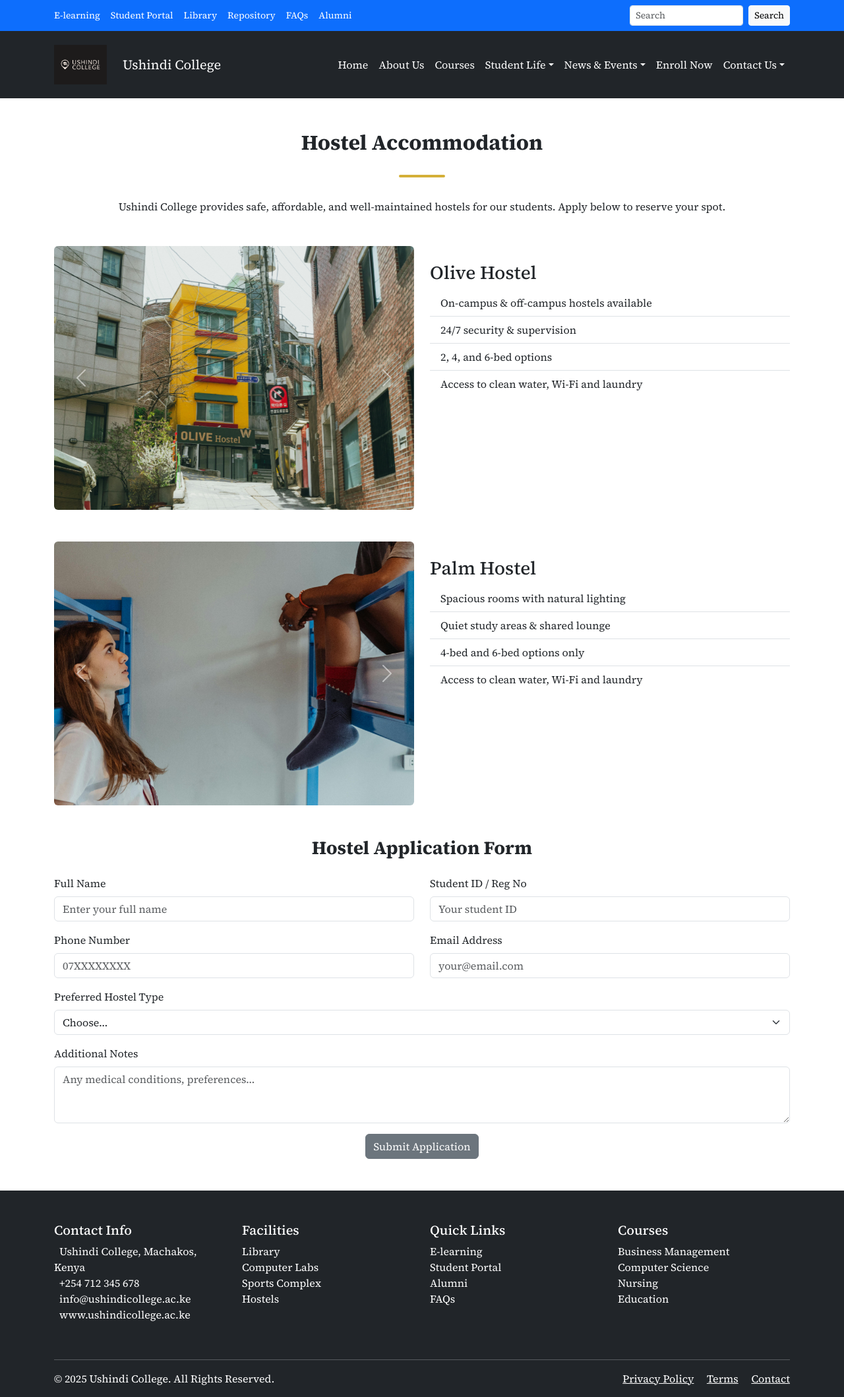
After one commit to Shallon20/college, a Django app: page /accommodation/ in a window 1280 px wide. The commit adds this page. Shown: the whole page at 66% size. Run offline with Django 5.2, Linux system fonts and the light colour scheme.

Commit message:
Accommodation, dispensary, jobs& internship and sports-clubs pages

```diff
--- a/DjangoProject/urls.py
+++ b/DjangoProject/urls.py
@@ -25,5 +25,9 @@ urlpatterns = [
     path('courses/', views.courses, name='courses'),
     path('office-of-dean-of-students/', views.officeOfDos, name='officeOfDos'),
     path('student-association/', views.studentAssociation, name='studentAssociation'),
+    path('jobs-internships-advertisements/', views.jobsInterniships, name='jobsInternships'),
+    path('sports-clubs/', views.sportsClubs, name='sportsClubs'),
+    path('accommodation/', views.accommodation, name='accommodation'),
+    path('dispensary/', views.dispensary, name='dispensary'),
     path('admin/', admin.site.urls),
 ]
--- a/myapp/views.py
+++ b/myapp/views.py
@@ -19,3 +19,19 @@ def officeOfDos(request):
 
 def studentAssociation(request):
     return render(request,'students-association.html')
+
+
+def jobsInterniships(request):
+    return render(request, 'jobs-internships.html')
+
+
+def sportsClubs(request):
+    return render(request, 'sports-clubs.html')
+
+
+def accommodation(request):
+    return render(request, 'accomodation.html')
+
+
+def dispensary(request):
+    return render(request, 'dispensary.html')
--- /dev/null
+++ b/templates/accomodation.html
@@ -0,0 +1,135 @@
+{% extends 'master.html' %}
+{% load static %}
+{% block title %}
+    <title>Hostel Accommodation</title>
+{% endblock %}
+
+{% block content %}
+    <div class="container my-5">
+        <div class="underline-title-wrap">
+            <div class="underline-title">
+                <h2 class="text-center fw-bold mb-4">Hostel Accommodation</h2>
+            </div>
+        </div>
+        <p class="text-center mb-5">Ushindi College provides safe, affordable, and well-maintained hostels for our
+            students. Apply below to reserve your spot.</p>
+
+        <!-- Hostel Details -->
+        <div class="row mb-5">
+            <div class="col-md-6">
+                <div id="hostelCarousel" class="carousel slide" data-bs-ride="carousel">
+                    <div class="carousel-inner rounded">
+                        <div class="carousel-item active">
+                            <img src="{% static 'img/hostel.jpg' %}" class="d-block w-100" alt="Dorm 1">
+                        </div>
+                        <div class="carousel-item">
+                            <img src="{% static 'img/beds.jpg' %}" class="d-block w-100" alt="Dorm 2">
+                        </div>
+                        <div class="carousel-item">
+                            <img src="{% static 'img/beds1.jpg' %}" class="d-block w-100" alt="Dorm 3">
+                        </div>
+                        <div class="carousel-item">
+                            <img src="{% static 'img/showeroom.jpg' %}" class="d-block w-100" alt="Dorm 3">
+                        </div>
+                    </div>
+                    <button class="carousel-control-prev" type="button" data-bs-target="#hostelCarousel"
+                            data-bs-slide="prev">
+                        <span class="carousel-control-prev-icon"></span>
+                    </button>
+                    <button class="carousel-control-next" type="button" data-bs-target="#hostelCarousel"
+                            data-bs-slide="next">
+                        <span class="carousel-control-next-icon"></span>
+                    </button>
+                </div>
+            </div>
+            <div class="col-md-6 mt-4">
+                <h3>Olive Hostel</h3>
+                <ul class="list-group list-group-flush">
+                    <li class="list-group-item">On-campus & off-campus hostels available</li>
+                    <li class="list-group-item">24/7 security & supervision</li>
+                    <li class="list-group-item">2, 4, and 6-bed options</li>
+                    <li class="list-group-item">Access to clean water, Wi-Fi and laundry</li>
+                </ul>
+            </div>
+        </div>
+
+        <!-- Second Hostel Details -->
+        <div class="row mb-5">
+            <div class="col-md-6">
+                <div id="palmHostelCarousel" class="carousel slide" data-bs-ride="carousel">
+                    <div class="carousel-inner rounded">
+                        <div class="carousel-item active">
+                            <img src="{% static 'img/beds.jpg' %}" class="d-block w-100" alt="Palm Dorm 1">
+                        </div>
+                        <div class="carousel-item">
+                            <img src="{% static 'img/showeroom.jpg' %}" class="d-block w-100" alt="Palm Dorm 2">
+                        </div>
+                    </div>
+                    <button class="carousel-control-prev" type="button" data-bs-target="#palmHostelCarousel"
+                            data-bs-slide="prev">
+                        <span class="carousel-control-prev-icon"></span>
+                    </button>
+                    <button class="carousel-control-next" type="button" data-bs-target="#palmHostelCarousel"
+                            data-bs-slide="next">
+                        <span class="carousel-control-next-icon"></span>
+                    </button>
+                </div>
+            </div>
+            <div class="col-md-6 mt-4">
+                <h3>Palm Hostel</h3>
+                <ul class="list-group list-group-flush">
+                    <li class="list-group-item">Spacious rooms with natural lighting</li>
+                    <li class="list-group-item">Quiet study areas & shared lounge</li>
+                    <li class="list-group-item">4-bed and 6-bed options only</li>
+                    <li class="list-group-item">Access to clean water, Wi-Fi and laundry</li>
+
+                </ul>
+            </div>
+        </div>
+
+        <!-- Application Form -->
+        <h3 class="text-center fw-bold mb-4">Hostel Application Form</h3>
+        <form>
+            <div class="row mb-3">
+                <div class="col-md-6">
+                    <label class="form-label">Full Name</label>
+                    <input type="text" class="form-control" placeholder="Enter your full name">
+                </div>
+                <div class="col-md-6">
+                    <label class="form-label">Student ID / Reg No</label>
+                    <input type="text" class="form-control" placeholder="Your student ID">
+                </div>
+            </div>
+
+            <div class="row mb-3">
+                <div class="col-md-6">
+                    <label class="form-label">Phone Number</label>
+                    <input type="text" class="form-control" placeholder="07XXXXXXXX">
+                </div>
+                <div class="col-md-6">
+                    <label class="form-label">Email Address</label>
+                    <input type="email" class="form-control" placeholder="your@email.com">
+                </div>
+            </div>
+
+            <div class="mb-3">
+                <label class="form-label">Preferred Hostel Type</label>
+                <select class="form-select">
+                    <option selected disabled>Choose...</option>
+                    <option>2-Bed Room</option>
+                    <option>4-Bed Room</option>
+                    <option>6-Bed Room</option>
+                </select>
+            </div>
+
+            <div class="mb-3">
+                <label class="form-label">Additional Notes</label>
+                <textarea class="form-control" rows="3" placeholder="Any medical conditions, preferences..."></textarea>
+            </div>
+
+            <div class="text-center">
+                <button type="submit" class="btn btn-secondary">Submit Application</button>
+            </div>
+        </form>
+    </div>
+{% endblock %}
--- a/templates/master.html
+++ b/templates/master.html
@@ -62,11 +62,10 @@
                         <ul class="dropdown-menu" aria-labelledby="studentLifeDropdown">
                             <li><a class="dropdown-item" href="{% url 'officeOfDos' %}">Dean Of Students Office</a></li>
                             <li><a class="dropdown-item" href="{% url 'studentAssociation' %}">Students Association</a></li>
-                            <li><a class="dropdown-item" href="#">Job Placements & Internship</a></li>
-                            <li><a class="dropdown-item" href="#">Sports & Recreation</a></li>
-                            <li><a class="dropdown-item" href="#">Clubs</a></li>
-                            <li><a class="dropdown-item" href="#">Accommodation</a></li>
-                            <li><a class="dropdown-item" href="#">Dispensary</a></li>
+                            <li><a class="dropdown-item" href="{% url 'jobsInternships' %}">Job Placements & Internship</a></li>
+                            <li><a class="dropdown-item" href="{% url 'sportsClubs' %}">Sports & Clubs</a></li>
+                            <li><a class="dropdown-item" href="{% url 'accommodation' %}">Accommodation</a></li>
+                            <li><a class="dropdown-item" href="{% url 'dispensary' %}">Dispensary</a></li>
                             <li><a class="dropdown-item" href="#">Cafeteria</a></li>
                         </ul>
                     </li>
```
Also changed, not shown: templates/dispensary.html (added, +49 -0 lines), templates/jobs-internships.html (added, +72 -0 lines), templates/sports-clubs.html (added, +96 -0 lines), myapp/static/img/basketball.jpg (added), myapp/static/img/beds.jpg (added), myapp/static/img/beds1.jpg (added), myapp/static/img/dispensary.jpg (added), myapp/static/img/football.jpg (added), myapp/static/img/gymfitness.jpg (added), myapp/static/img/hostel.jpg (added), myapp/static/img/showeroom.jpg (added).
